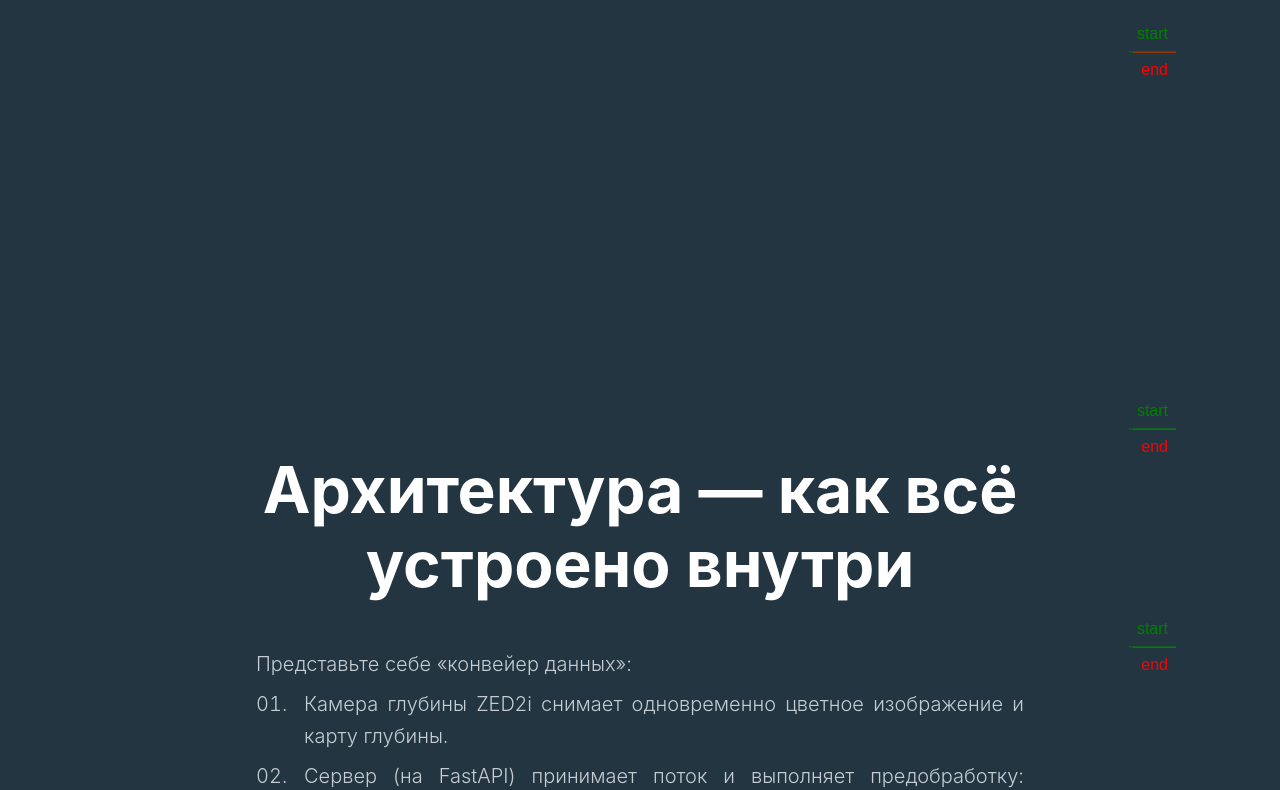
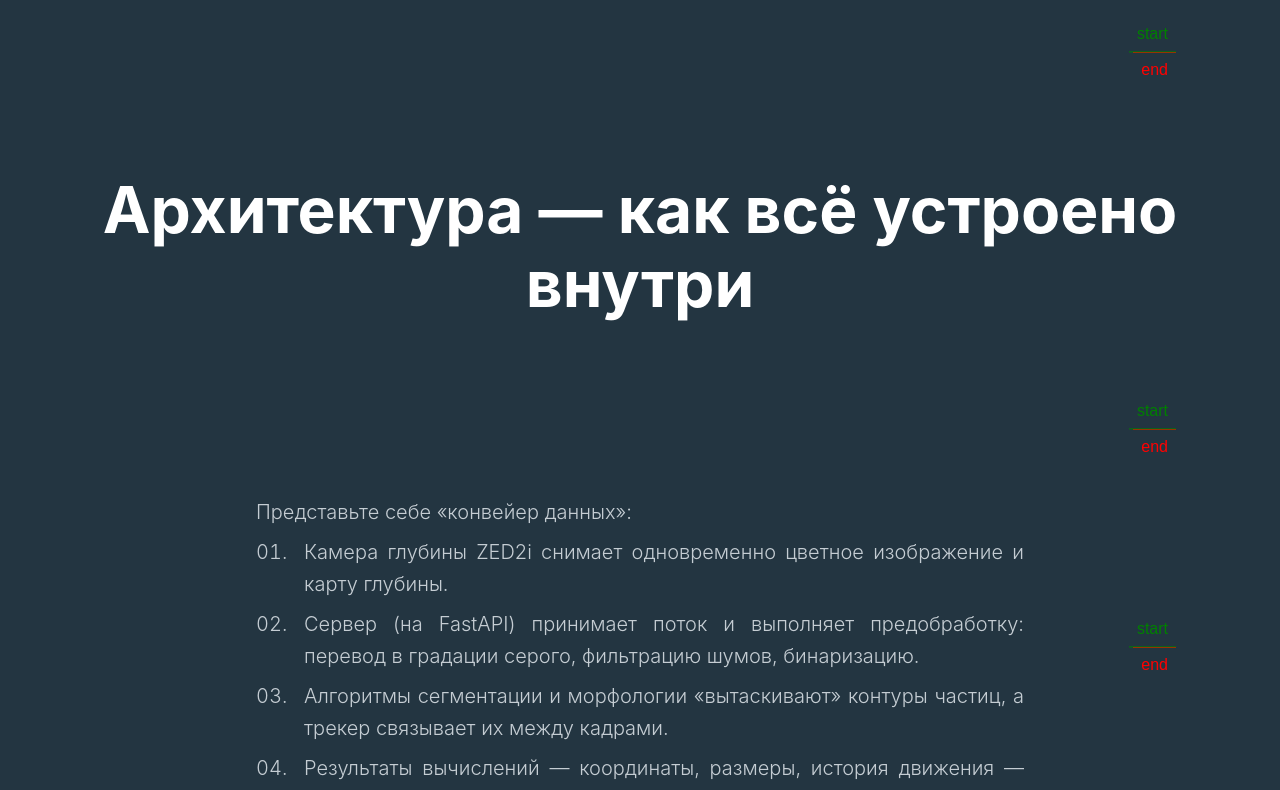
Before and after one commit to daniilmiagkov/diploma-landing, a Vue app: page / in a window 1280 px wide. Shown: the part 5051-5841 px from the top of the page. Built offline with nearby package versions, Linux system fonts and the light colour scheme.

Commit message:
minor style fix

```diff
--- a/src/App.vue
+++ b/src/App.vue
@@ -128,7 +128,7 @@ html {
 }
 
 .mainNotification {
-  margin-bottom: 500px;
+  margin-bottom: 300px;
 }
 
 .scrollTag {
--- a/src/components/elements/Text.vue
+++ b/src/components/elements/Text.vue
@@ -24,7 +24,7 @@ onMounted(() => {
         ease: 'back',
         scrollTrigger: {
           trigger: text,
-          start: 'top center',
+          start: 'top 70%',
           end: '+=100%',
           markers: true,
           toggleActions: 'play play pause play',
--- a/src/components/sections/Architecture.vue
+++ b/src/components/sections/Architecture.vue
@@ -37,13 +37,13 @@ onMounted(() => {
 </script>
 
 <template>
+  <h1
+    :class="$style.title"
+    data-animation
+  >
+    Архитектура — как всё устроено внутри
+  </h1>
   <Section>
-    <h1
-      :class="$style.title"
-      data-animation
-    >
-      Архитектура — как всё устроено внутри
-    </h1>
     <p
       :class="$style.content"
       data-animation
@@ -66,7 +66,7 @@ onMounted(() => {
 <style module lang="scss">
 .title {
   line-height: 1.15;
-  margin-bottom: var(--space-xl);
+  margin-bottom: var(--space-4xl);
 }
 
 .content,
```
